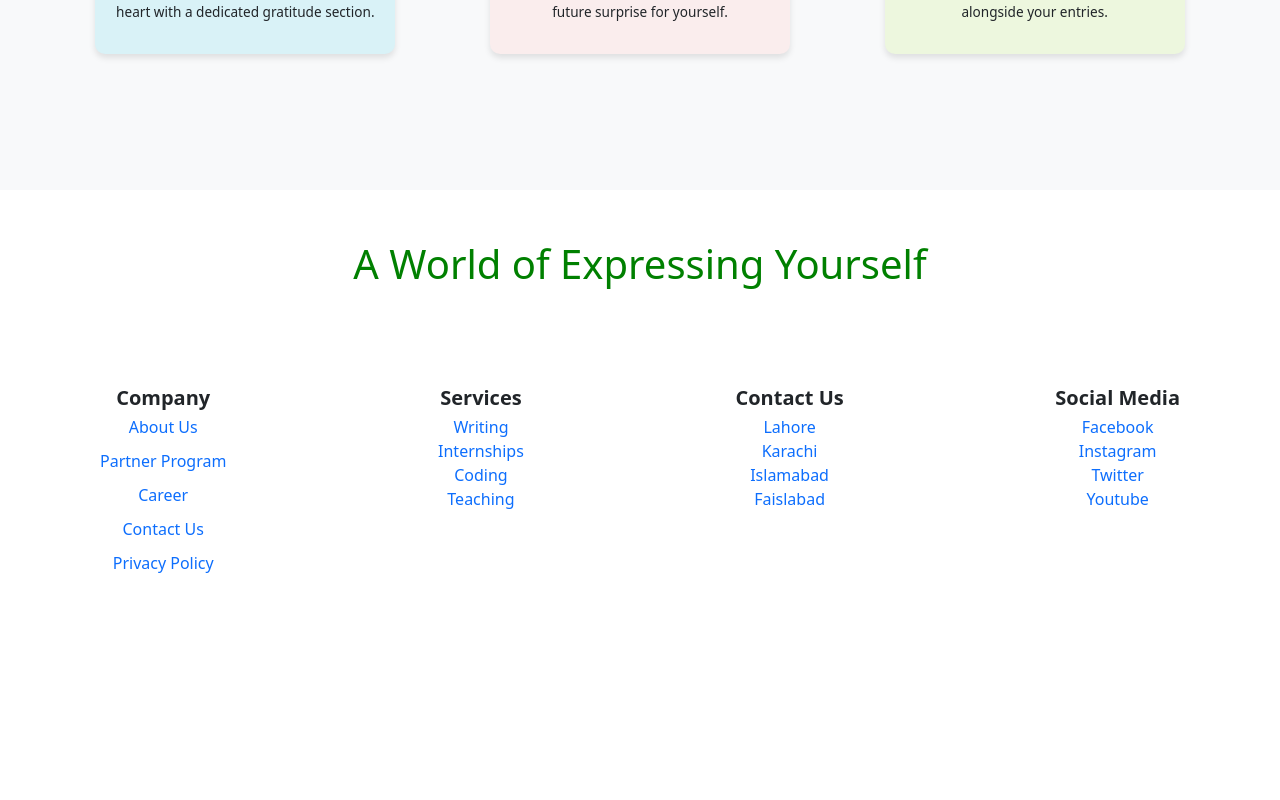
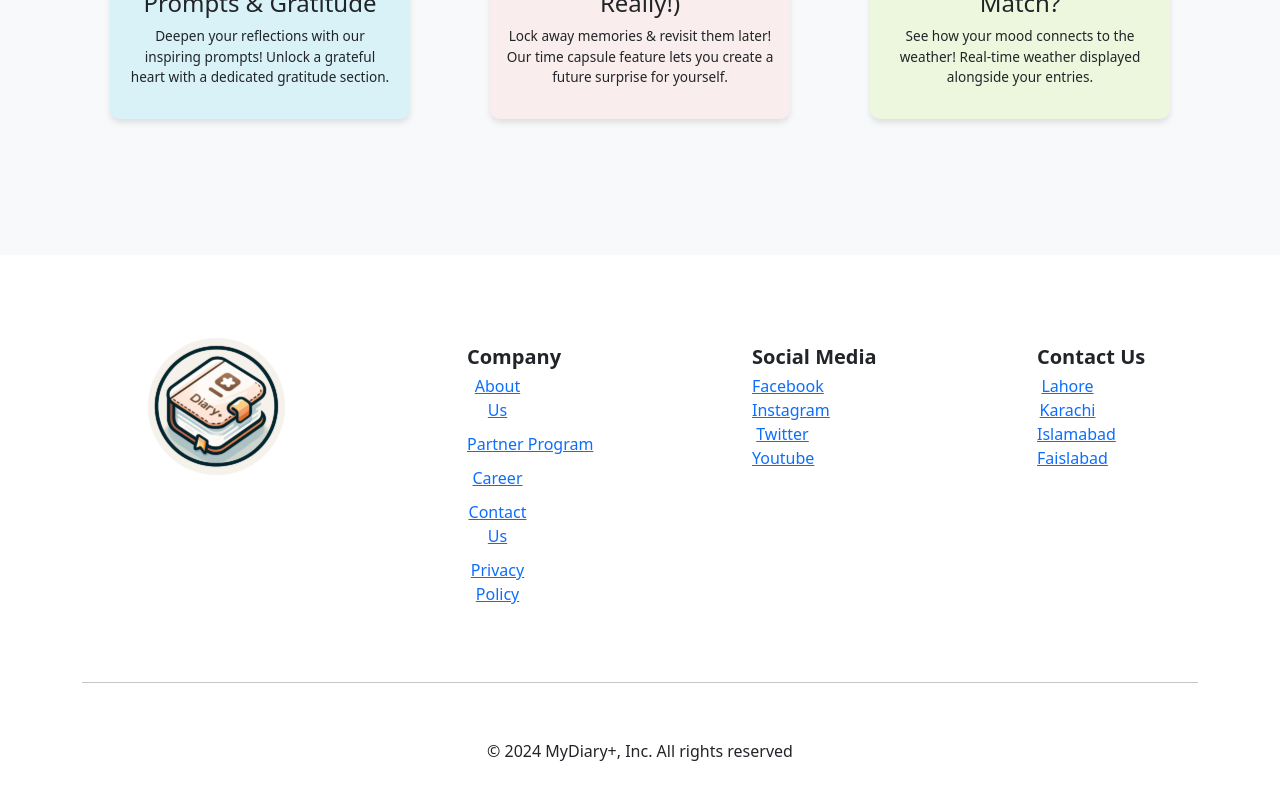
Before and after one commit to mtaha2509/MyDiary, a React (Vite) app: page /login in a window 1280 px wide. Shown: the part 1652-2452 px from the top of the page. Before the commit the page ends 2263 px from the top, so only its background shows below. Built offline with nearby package versions, Linux system fonts and the light colour scheme; the HTML template or start-up script is replaced by a standard one.

Commit message:
Completed Footer. Added a little animation to landing page. Tried navigation but not working.

```diff
--- a/package.json
+++ b/package.json
@@ -15,8 +15,12 @@
     "@emotion/styled": "^11.11.5",
     "@mui/icons-material": "^5.15.15",
     "@mui/material": "^5.15.15",
+    "bootstrap": "^5.3.3",
+    "bootstrap-container": "^1.0.0",
     "react": "^18.2.0",
+    "react-bootstrap": "^2.10.2",
     "react-dom": "^18.2.0",
+    "react-intersection-observer": "^9.8.2",
     "react-router-dom": "^6.22.3",
     "react-spring": "^9.7.3"
   },
--- a/src/App.jsx
+++ b/src/App.jsx
@@ -1,5 +1,5 @@
 import React from 'react';
-import { BrowserRouter,Routes,Route } from 'react-router-dom';
+import { BrowserRouter as Router } from 'react-router-dom';
 import Login from './components/Login/Login';
 import Signup from './components/Signup/SignUp';
 // import LandingPage from './components/LandingPage/main/mainpage';
@@ -7,7 +7,7 @@ import {LandingPage} from './components'
 
 function App() {
   return (
-    <>
+    <Router>
     {/* <BrowserRouter>
       <Routes>
       <Route index element={<Login />} />
@@ -15,8 +15,8 @@ function App() {
       <Route path="/login" element={<Login />} />
       </Routes>
     </BrowserRouter> */}
-    <LandingPage />
-    </>
+      <LandingPage />
+    </Router>
   );
 }
 
--- a/src/assets/index.js
+++ b/src/assets/index.js
@@ -7,5 +7,6 @@ import TimeCapsule from "./Time-Capsule.svg"
 import ToDoList from "./To-Do-List.svg"
 import Weather1 from "./Weather--Streamline-Seoul.svg"
 import Weather2 from "./Weather.svg"
+import Footer_Design from "./Footer_Design.svg"
 
-export {Diary, dropdown, logo1,Gratitude, drawing1, TimeCapsule, ToDoList, Weather1, Weather2}
+export {Diary, dropdown, logo1,Gratitude, drawing1, TimeCapsule, ToDoList, Weather1, Weather2, Footer_Design}
--- a/src/components/LandingPage/footer/Footer.css
+++ b/src/components/LandingPage/footer/Footer.css
@@ -75,7 +75,8 @@
     color: #fff;
     font-size: 24px;
     font-weight: bold;
-    margin-bottom: 10px; /* Reduce the margin-bottom value */
+    margin-bottom: 10px;
+    white-space: nowrap;
 }
 
 .ul {
--- a/src/components/LandingPage/footer/Footer.jsx
+++ b/src/components/LandingPage/footer/Footer.jsx
@@ -1,50 +1,36 @@
 import React from "react";
 import "./Footer.css";
 import { Box } from "@mui/material";
+import Container from 'react-bootstrap/Container';
+import Row from 'react-bootstrap/Row';
+import Col from 'react-bootstrap/Col';
+import {Footer_Design} from "../../../assets";
 
 function Footer() {
 	return (
 		<Box>
 			<footer className="footer">
-                <div className="container">
-                <h1
-                    style={{
-                        color: "green",
-                        textAlign: "center",
-                        marginTop: "10px",
-                        fontSize: "250%",
-                    }}
-                >
-                    A World of Expressing Yourself
-                </h1>
-				</div>
 				<div className="footer-links">
+					<Container>
+						<Row>
+							<Col lg="3">
+								<img src={Footer_Design} alt="Footer Logo" />
+							</Col>
+							<Col lg="3">
 								<div className="footer-column">
 									<h2 style={{ fontSize: "20px", fontWeight: 'bold' }}>Company</h2>
 									<ul style={{ listStyleType: 'none', padding: 0, color: 'black' }}>
 										<li><a href="#">About Us</a></li>
-							<li><a href="#">Partner Program</a></li>
+										<li style={{ whiteSpace: 'nowrap' }}><a href="#">Partner Program</a></li>
 										<li><a href="#">Career</a></li>
 										<li><a href="#">Contact Us</a></li>
 										<li><a href="#">Privacy Policy</a></li>
 									</ul>
 								</div>
+							</Col>
+							<Col lg="3">
 								<div className="footer-column">
-						<h2 style={{ fontSize: "20px", fontWeight: 'bold' }}>Services</h2>
-							<a href="#">Writing</a>
-							<a href="#">Internships</a>
-							<a href="#">Coding</a>
-							<a href="#">Teaching</a>
-					</div>
-					<div className="footer-column">
-						<h2 style={{ fontSize: "20px", fontWeight: 'bold' }}>Contact Us</h2>
-							<a href="#">Lahore</a>
-							<a href="#">Karachi</a>
-							<a href="#">Islamabad</a>
-							<a href="#">Faislabad</a>
-					</div>
-					<div className="footer-column">
-						<h2 style={{ fontSize: "20px", fontWeight: 'bold' }}>Social Media</h2>
+									<h2 style={{ fontSize: "20px", fontWeight: 'bold', whiteSpace: 'nowrap' }}>Social Media</h2>
 									<a href="#">
 										<i className="fab fa-facebook-f"></i>
 										<span>Facebook</span>
@@ -62,127 +48,33 @@ function Footer() {
 										<span>Youtube</span>
 									</a>
 								</div>
+							</Col>
+							<Col lg="3">
+								<div className="footer-column">
+									<h2 style={{ fontSize: "20px", fontWeight: 'bold', whiteSpace: 'nowrap' }}>Contact Us</h2>
+									<a href="#">Lahore</a>
+									<a href="#">Karachi</a>
+									<a href="#">Islamabad</a>
+									<a href="#">Faislabad</a>
 								</div>
+							</Col>
+						</Row>
+						<hr className="footer-line" style={{ marginTop: '40px' }} />
+						<Row>
+							<Col lg="12">
+								<div className="footer-bottom">
+									<p className="text-center" style={{ marginTop: '40px' }}>
+										© 2024 MyDiary+, Inc. All rights reserved
+									</p>
+								</div>
+							</Col>
+						</Row>
 
+					</Container>
+                </div>
             </footer>
         </Box>
     );
 }
 
 export default Footer;
-
-
-/*// Filename - components/Footer.js
-
-import React from "react";
-import {
-	Box,
-	FooterContainer,
-	Row,
-	Column,
-	FooterLink,
-	Heading,
-} from "./FooterStyles";
-
-const Footer = () => {
-	return (
-		<Box>
-
-			<FooterContainer>
-				<Row>
-					<Column>
-						<Heading>About Us</Heading>
-						<FooterLink href="#">
-							Aim
-						</FooterLink>
-						<FooterLink href="#">
-							Vision
-						</FooterLink>
-						<FooterLink href="#">
-							Testimonials
-						</FooterLink>
-					</Column>
-					<Column>
-						<Heading>Services</Heading>
-						<FooterLink href="#">
-							Writing
-						</FooterLink>
-						<FooterLink href="#">
-							Internships
-						</FooterLink>
-						<FooterLink href="#">
-							Coding
-						</FooterLink>
-						<FooterLink href="#">
-							Teaching
-						</FooterLink>
-					</Column>
-					<Column>
-						<Heading>Contact Us</Heading>
-						<FooterLink href="#">
-							Uttar Pradesh
-						</FooterLink>
-						<FooterLink href="#">
-							Ahemdabad
-						</FooterLink>
-						<FooterLink href="#">
-							Indore
-						</FooterLink>
-						<FooterLink href="#">
-							Mumbai
-						</FooterLink>
-					</Column>
-					<Column>
-						<Heading>Social Media</Heading>
-						<FooterLink href="#">
-							<i className="fab fa-facebook-f">
-								<span
-									style={{
-										marginLeft: "10px",
-									}}
-								>
-									Facebook
-								</span>
-							</i>
-						</FooterLink>
-						<FooterLink href="#">
-							<i className="fab fa-instagram">
-								<span
-									style={{
-										marginLeft: "10px",
-									}}
-								>
-									Instagram
-								</span>
-							</i>
-						</FooterLink>
-						<FooterLink href="#">
-							<i className="fab fa-twitter">
-								<span
-									style={{
-										marginLeft: "10px",
-									}}
-								>
-									Twitter
-								</span>
-							</i>
-						</FooterLink>
-						<FooterLink href="#">
-							<i className="fab fa-youtube">
-								<span
-									style={{
-										marginLeft: "10px",
-									}}
-								>
-									Youtube
-								</span>
-							</i>
-						</FooterLink>
-					</Column>
-				</Row>
-			</FooterContainer>
-		</Box>
-	);
-};
-export default Footer;
- */
--- a/src/components/LandingPage/mainpage.css
+++ b/src/components/LandingPage/mainpage.css
@@ -73,3 +73,12 @@
   a{
 text-decoration: none;
   }
+
+  @keyframes fadeIn {
+    0% {opacity: 0;}
+    100% {opacity: 1;}
+  }
+
+  .fadeIn {
+    animation: fadeIn 2s ease-in-out;
+  }
--- a/src/components/LandingPage/mainpage.jsx
+++ b/src/components/LandingPage/mainpage.jsx
@@ -3,6 +3,8 @@
 import React, { useEffect, useState } from 'react';
 import './mainpage.css'; // Importing the stylesheet
 import { useSpring, animated } from 'react-spring';
+import { useInView } from 'react-intersection-observer';
+
 // import NavBar from './components/navbar/navbar';
 // import Header from "./components/header/Header"
 import {Header, NavBar, Footer, Section1} from "../LandingPage"
@@ -48,14 +50,29 @@ import {Header, NavBar, Footer, Section1} from "../LandingPage"
 //   );
 // }
 
+
+
 function LandingPage(){
+
+  const [ref, inView] = useInView({
+    threshold: 0.5,
+    triggerOnce: false
+});
+
+const fadeIn = useSpring({
+  opacity: inView ? 1 : 0,
+  transform: inView ? 'translateY(0px)' : 'translateY(50px)',
+});
   return(
-    <>
-    <NavBar />
-    <Header/>
-    <Section1/>
-    <Footer/>
-    </>
+    <div className='fadeIn'>
+      <NavBar />
+      <Header/>
+      <animated.div ref={ref} style={fadeIn}>
+        <Section1 />
+      </animated.div>
+      <Footer/>
+
+    </div>
   )
 }
 
--- a/src/components/LandingPage/navbar/navbar.jsx
+++ b/src/components/LandingPage/navbar/navbar.jsx
@@ -1,6 +1,7 @@
 import React, { useState } from "react";
 import { dropdown, logo1 } from '../../../assets';
 import './navbar.css';
+import { useNavigate } from "react-router-dom";
 
 function NavBar() {
     const [isMenuOpen, setIsMenuOpen] = useState(false);
@@ -8,6 +9,12 @@ function NavBar() {
     const toggleMenu = () => {
         setIsMenuOpen(!isMenuOpen);
     };
+
+    const handleLoginClick = () => {
+        history.push('/login');
+    };
+
+    const nav=useNavigate();
 
     return (
         <nav className="navbar">
@@ -22,11 +29,11 @@ function NavBar() {
                     <li>Prices <img src={dropdown} alt="Dropdown" /></li>
                 </ul>
                 <div className="buttons">
-                    <a href="#" className="login">Login</a>
+                    <a href="#" className="login" onClick={()=>nav('/login')}>Login</a>
                     <a href="#" className="create-account">Create free account</a>
                 </div>
                 <button className="toggle-menu" onClick={toggleMenu}>
-                Toggle<i className={`fas ${isMenuOpen ? 'fa-times' : 'fa-bars'}`}></i>
+                    Toggle<i className={`fas ${isMenuOpen ? 'fa-times' : 'fa-bars'}`}></i>
                 </button>
             </div>
         </nav>
--- a/src/components/index.js
+++ b/src/components/index.js
@@ -2,7 +2,8 @@
 import Login from "./Login/Login";
 import SignUp from "./Signup/SignUp";
 import LandingPage from "./LandingPage/mainpage";
-
+import 'bootstrap/dist/css/bootstrap.min.css';
+import 'bootstrap/dist/js/bootstrap.bundle.min';
 
 
 export {LandingPage,SignUp,Login}
```
Also changed, not shown: src/components/Routes/loginroutes/LoginRoutes.jsx (added, +16 -0 lines), src/assets/Footer_Design.svg (added), 1 other file (tests, documents, lock files or other folders). Lines whose indentation alone changed are shown as unchanged.
